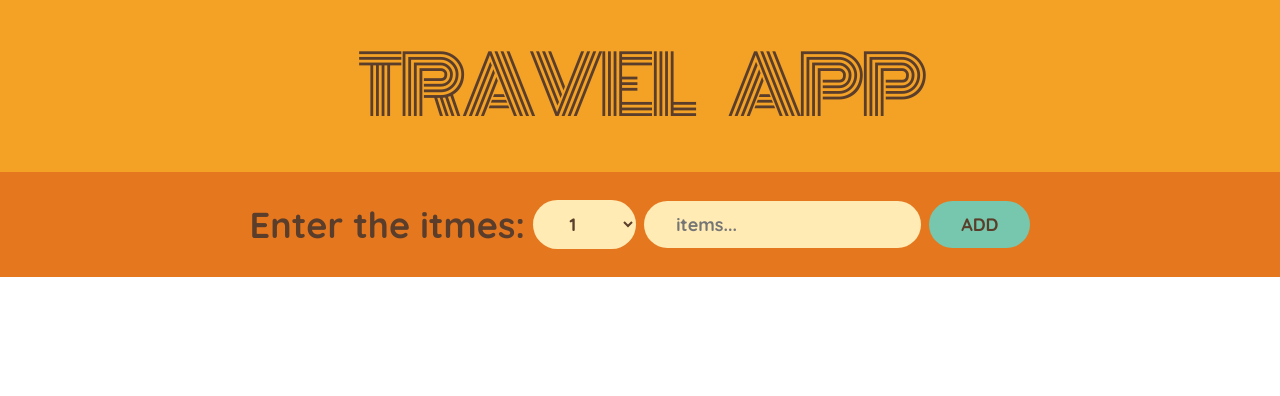
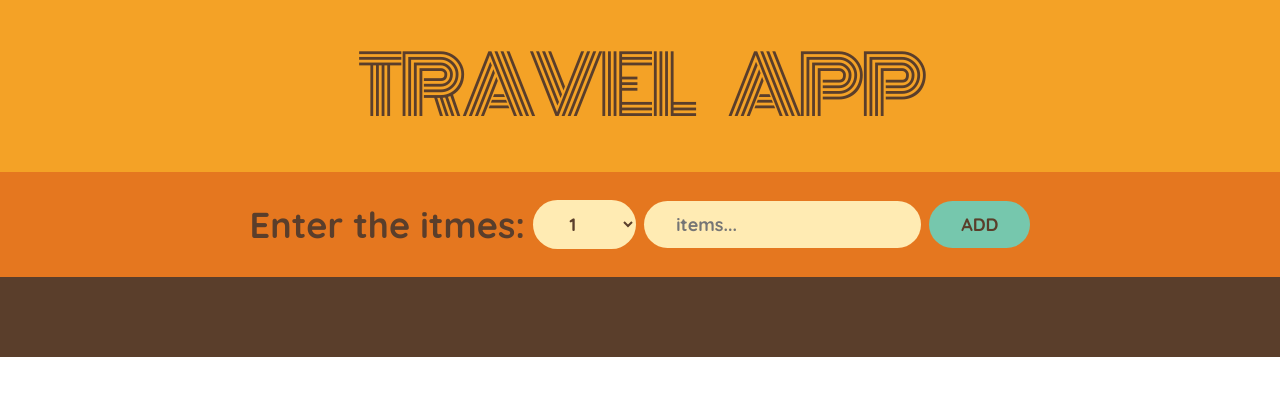
Before and after one commit to VenkatRaman3103/react-projects, a React (Create React App) app in the folder packing-list/: page / in a window 1280 px wide. Shown: the top 396 px of the page. Built offline with nearby package versions, Linux system fonts and the light colour scheme; the HTML template or start-up script is replaced by a standard one.

Commit message:
Solved bug

```diff
--- a/packing-list/src/App.js
+++ b/packing-list/src/App.js
@@ -10,7 +10,6 @@ function App() {
 
     function handelAllItems(item) {
         setAllItems((allItems = [...allItems, item]));
-        console.log(allItems);
     }
     return (
         <div>
@@ -47,7 +46,7 @@ function Form({ onAddItems }) {
 
         let ItemsList = {
             id: Date.now(),
-            descripttion: descripttion,
+            description: descripttion,
             quantity: select,
             packed: true,
         };
@@ -71,7 +70,7 @@ function Form({ onAddItems }) {
 
 function ItemsList({ allItems }) {
     return (
-        <div>
+        <div className="list">
             {allItems.map((item) => (
                 <Item items={item} />
             ))}
```
